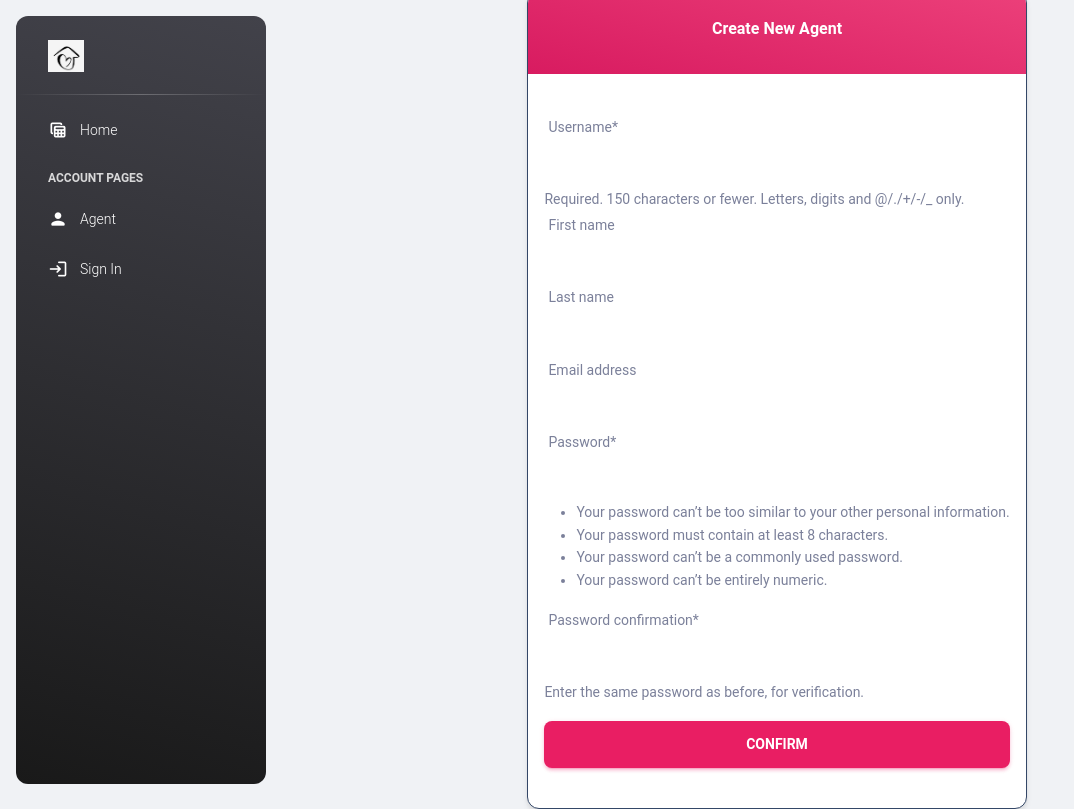
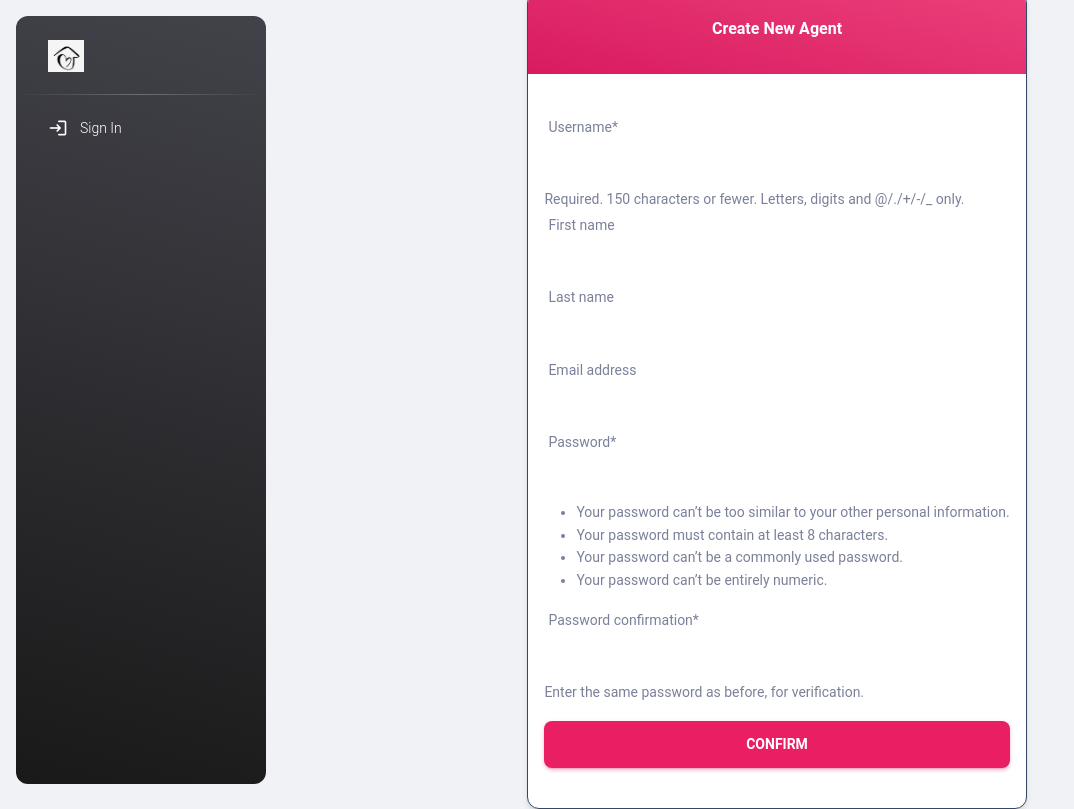
Before and after one commit to viktoria-rybenchuk/real-estate-agency, a Django app: page /agents/create/ in a window 1280 px wide. Shown: the whole page, without its empty margins (0-1074 px from the left). Run offline with Django 4.2, Linux system fonts and the light colour scheme; some libraries are stand-ins or nearby versions.

Commit message:
Add method get absolute url and add  authenticantion url to sidebar

```diff
--- a/agency/models.py
+++ b/agency/models.py
@@ -15,7 +15,8 @@ class Agent(AbstractUser):
     def __str__(self) -> str:
         return f"{self.username} ({self.first_name} {self.last_name})"
 
-
+    def get_absolute_url(self):
+        return reverse("agency:agent-detail", kwargs={"pk": self.pk})
 class Area(models.Model):
     name = models.CharField(max_length=60)
     agent = models.ForeignKey(
--- a/templates/includes/sidebar.html
+++ b/templates/includes/sidebar.html
@@ -11,14 +11,21 @@
     <hr class="horizontal light mt-0 mb-2">
     <div class="collapse navbar-collapse  w-auto " id="sidenav-collapse-main">
       <ul class="navbar-nav">
+					{% if user.is_authenticated %}
         <li class="nav-item">
+          <a class="nav-link text-white" href='{{ user.get_absolute_url }}'>
+            <div class="text-white text-center me-2 d-flex align-items-center justify-content-center">
+              <i class="material-icons opacity-10">person</i>
+            </div>
+            <span class="nav-link-text ms-1">{{ user.first_name }}</span>
+          </a>
         </li>
-        <li class="nav-item">
-          <a class="nav-link text-white {% if 'tables' in segment %} active {% endif %} " href="{% url 'agency:index' %}">
+						<li class="nav-item">
+          <a class="nav-link text-white" href='{% url 'logout' %}'>
             <div class="text-white text-center me-2 d-flex align-items-center justify-content-center">
-              <i class="material-icons opacity-10">table_view</i>
+              <i class="material-icons opacity-10">person</i>
             </div>
-            <span class="nav-link-text ms-1">Home</span>
+            <span class="nav-link-text ms-1">Log out</span>
           </a>
         </li>
 
@@ -33,7 +40,8 @@
             <span class="nav-link-text ms-1">Agent</span>
           </a>
         </li>
-        <li class="nav-item">
+	      {% else %}
+						<li class="nav-item">
           <a class="nav-link text-white" href="{% url 'login' %}">
             <div class="text-white text-center me-2 d-flex align-items-center justify-content-center">
               <i class="material-icons opacity-10">login</i>
@@ -41,6 +49,8 @@
             <span class="nav-link-text ms-1">Sign In</span>
           </a>
         </li>
+	      {% endif %}
+
       </ul>
     </div>
     <div class="sidenav-footer position-absolute w-100 bottom-0 ">
```
